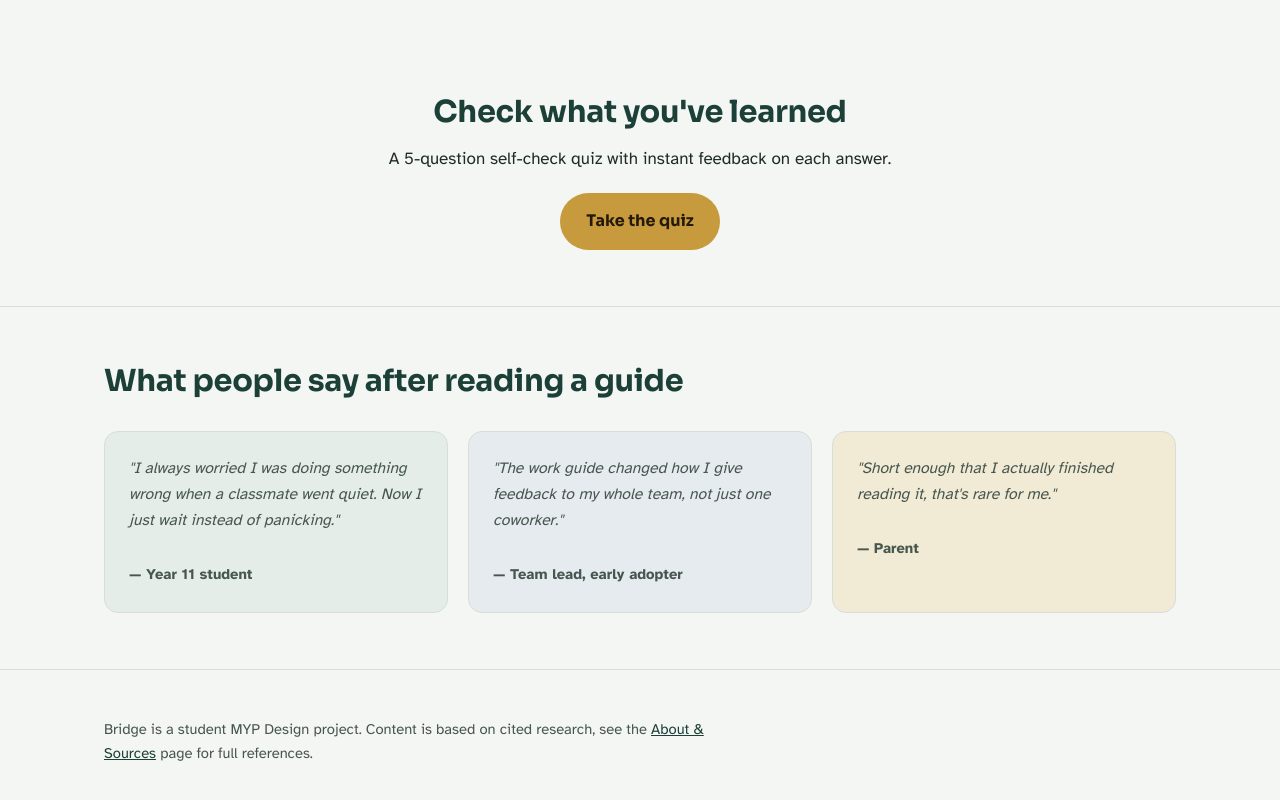
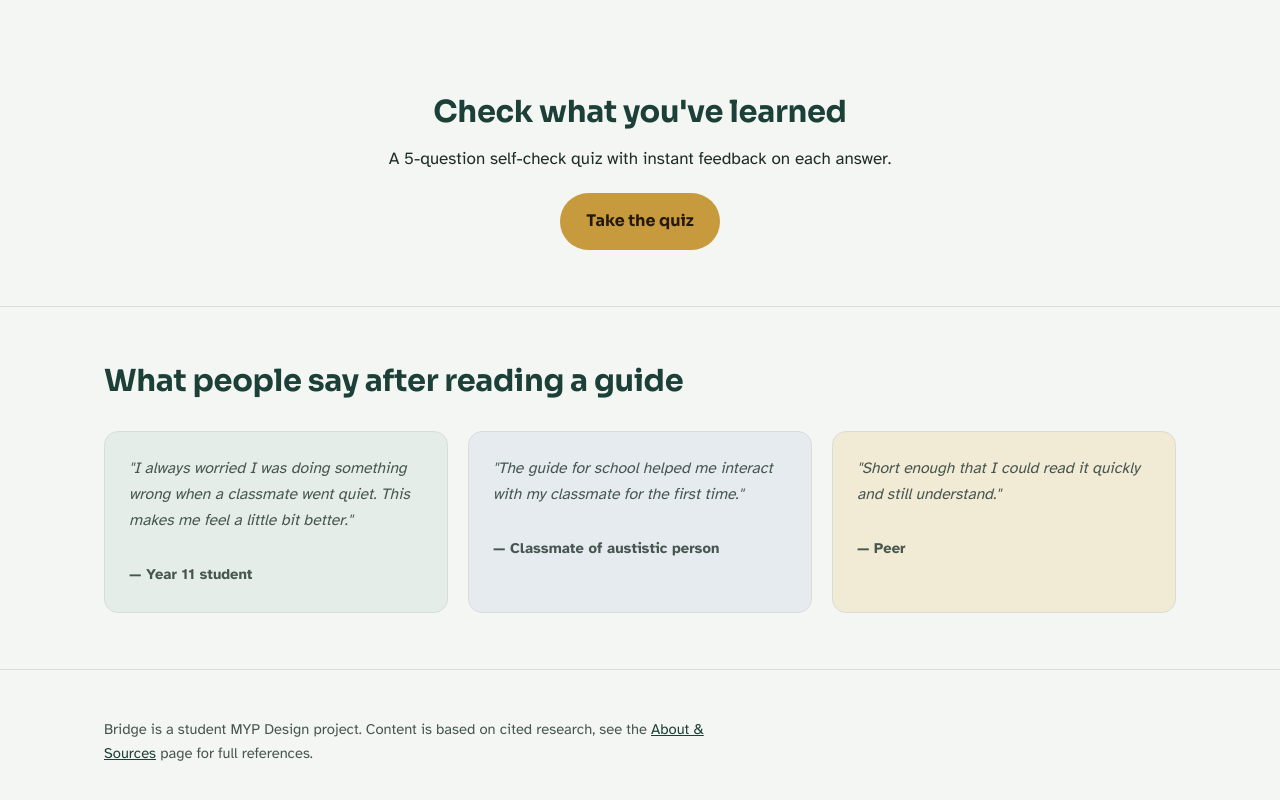
Before and after one commit to FaxMachine747/BRIDGE, a plain HTML site: page index.html in a window 1280 px wide. Shown: the part 1914-2714 px from the top of the page. Drawn offline with Linux system fonts and the light colour scheme.

Commit message:
Update index.html

```diff
--- a/index.html
+++ b/index.html
@@ -163,16 +163,16 @@
       </div>
       <div class="scenario-grid">
         <div class="scenario-card tint-a">
-          <p style="font-style:italic; margin-bottom:14px;">"I always worried I was doing something wrong when a classmate went quiet. Now I just wait instead of panicking."</p>
+          <p style="font-style:italic; margin-bottom:14px;">"I always worried I was doing something wrong when a classmate went quiet. This makes me feel a little bit better."</p>
           <p class="tag" style="color:var(--ink-soft);">— Year 11 student</p>
         </div>
         <div class="scenario-card tint-c">
-          <p style="font-style:italic; margin-bottom:14px;">"The work guide changed how I give feedback to my whole team, not just one coworker."</p>
-          <p class="tag" style="color:var(--ink-soft);">— Team lead, early adopter</p>
+          <p style="font-style:italic; margin-bottom:14px;">"The guide for school helped me interact with my classmate for the first time."</p>
+          <p class="tag" style="color:var(--ink-soft);">— Classmate of austistic person</p>
         </div>
         <div class="scenario-card tint-b">
-          <p style="font-style:italic; margin-bottom:14px;">"Short enough that I actually finished reading it, that's rare for me."</p>
-          <p class="tag" style="color:var(--ink-soft);">— Parent</p>
+          <p style="font-style:italic; margin-bottom:14px;">"Short enough that I could read it quickly and still understand."</p>
+          <p class="tag" style="color:var(--ink-soft);">— Peer</p>
         </div>
       </div>
     </div>
```
